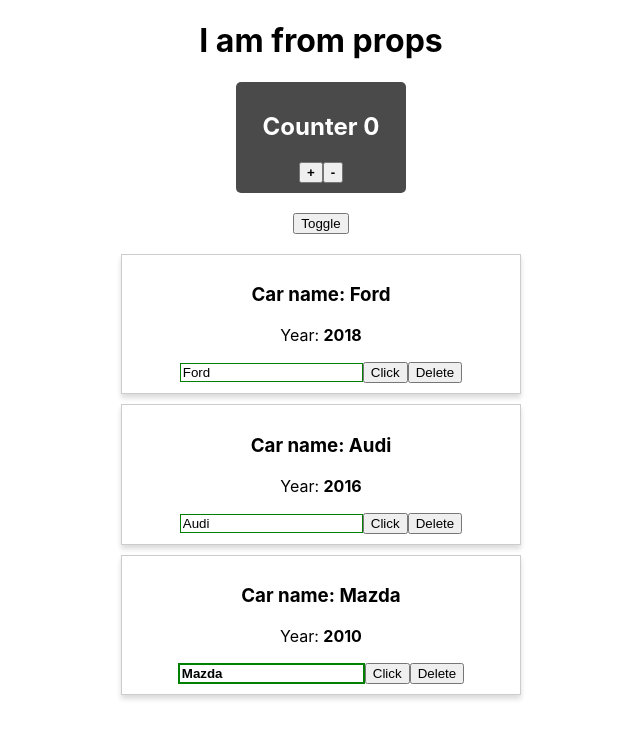
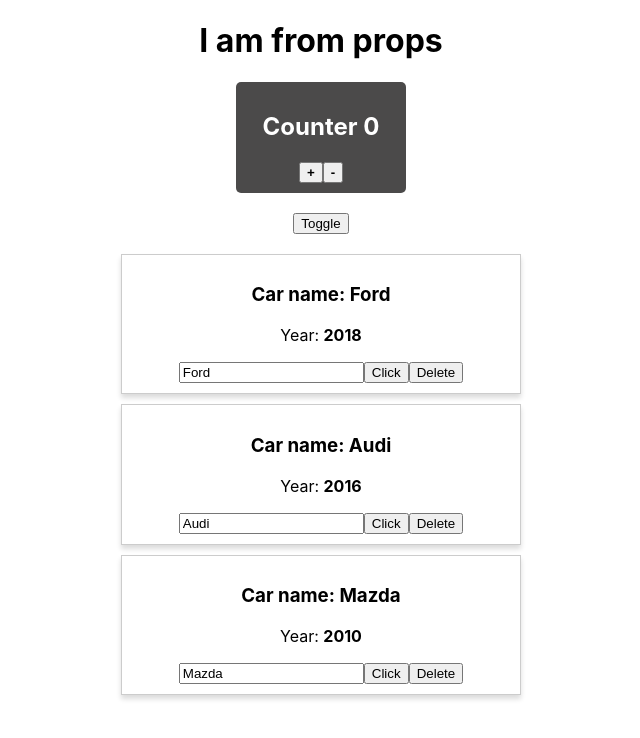
Before and after one commit to chaikovskyit/react-express, a React (Create React App) app: page / in a window 1280 px wide. Both pictures are taken after a click on the button "Toggle". Shown: the top 738 px of the page, without its empty margins (319-959 px from the left). Built offline with nearby package versions, Linux system fonts and the light colour scheme.

Commit message:
learn and create HOC, and add component  withClasses

```diff
--- a/src/Car/Car.jsx
+++ b/src/Car/Car.jsx
@@ -1,5 +1,6 @@
 import React from 'react';
-import './Car.css';
+import classes from './Car.module.css';
+import withClass from '../hoc/withClass';
 
 class Car extends React.Component {
 	render() {
@@ -12,7 +13,7 @@
 		}
 
 		return (
-			<div className='Car'>
+			<React.Fragment>
 				<h3>Car name: {this.props.name}</h3>
 				<p>
 					Year: <strong>{this.props.year}</strong>
@@ -25,9 +26,9 @@
 				/>
 				<button onClick={this.props.onChangeTitle}>Click</button>
 				<button onClick={this.props.onDelete}>Delete</button>
-			</div>
+			</React.Fragment>
 		);
 	}
 }
 
-export default Car;
+export default withClass(Car, classes.Car);
--- /dev/null
+++ b/src/hoc/withClass.js
@@ -0,0 +1,13 @@
+import React from 'react';
+
+const withClass = (Component, className) => {
+	return (props) => {
+		return (
+			<div className={className}>
+				<Component {...props} />
+			</div>
+		);
+	};
+};
+
+export default withClass;
```
Also changed, not shown: src/Car/Car.module.css (renamed from src/Car/Car.css).
